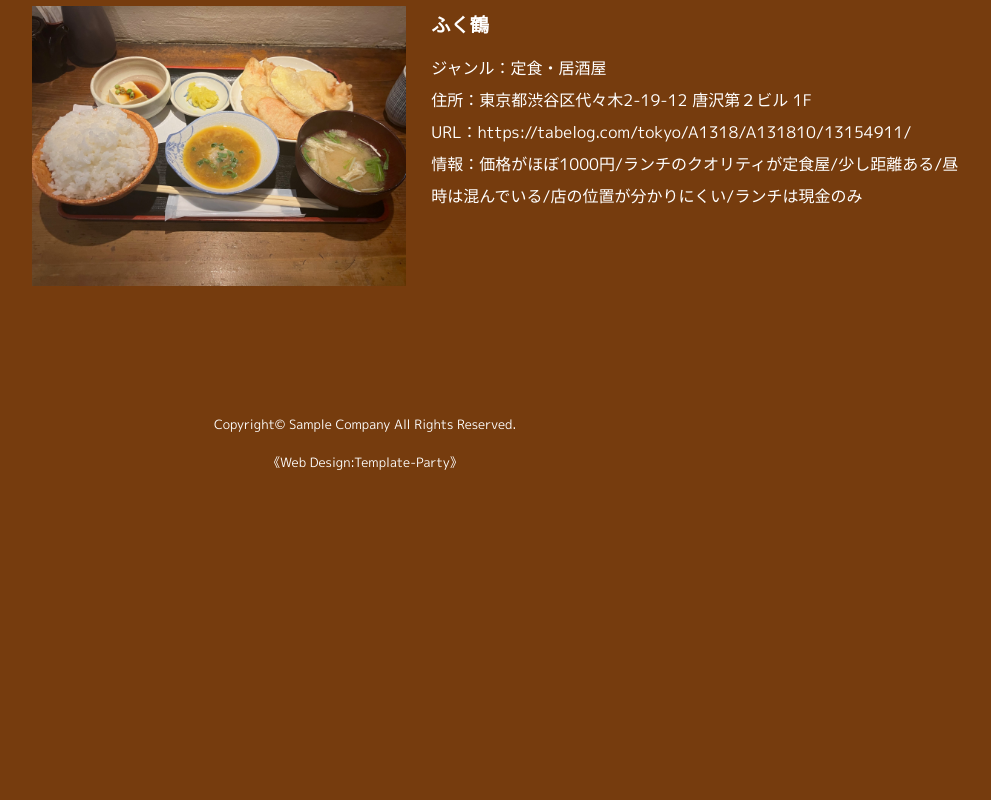
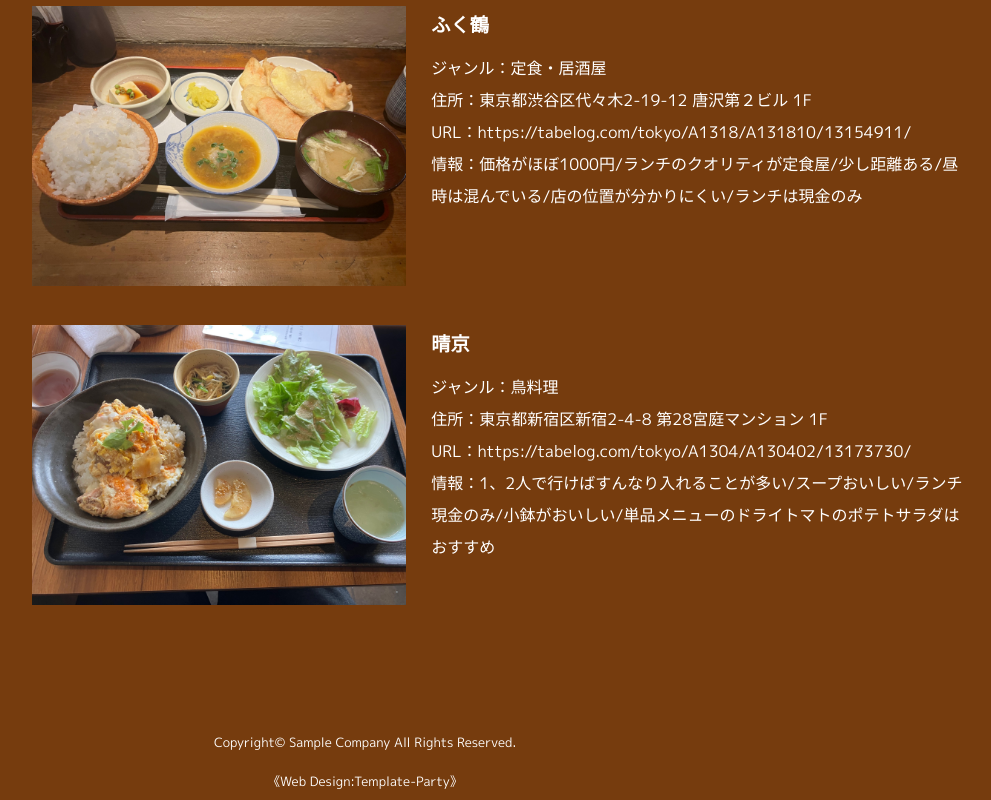
Before and after one commit to ta0103da/lunch-share, a plain HTML site: page service.html in a window 1280 px wide. Shown: the part 8180-8980 px from the top of the page, without its empty margins (275-1266 px from the left). Before the commit the page ends 8661 px from the top, so only its background shows below. Drawn offline with nearby package versions, Linux system fonts and the light colour scheme.

Commit message:
4/11 update

```diff
--- a/service.html
+++ b/service.html
@@ -286,6 +286,16 @@
                                 <p>情報：価格がほぼ1000円/ランチのクオリティが定食屋/少し距離ある/昼時は混んでいる/店の位置が分かりにくい/ランチは現金のみ</p>
                             </div>
                         </div>
+                        <div class="list">
+                            <figure><img src="images/harukyou1.jpeg" alt=""></figure>
+                            <div class="text">
+                                <h4>晴京</h4>
+                                <p>ジャンル：鳥料理</p>
+                                <p>住所：東京都新宿区新宿2-4-8 第28宮庭マンション 1F</p>
+                                <p>URL：https://tabelog.com/tokyo/A1304/A130402/13173730/</p>
+                                <p>情報：1、2人で行けばすんなり入れることが多い/スープおいしい/ランチ現金のみ/小鉢がおいしい/単品メニューのドライトマトのポテトサラダはおすすめ</p>
+                            </div>
+                        </div>
                     </div>
                 </section>
 
```
Also changed, not shown: index.html (+4 -0 lines), images/harukyou1.jpeg (added).
